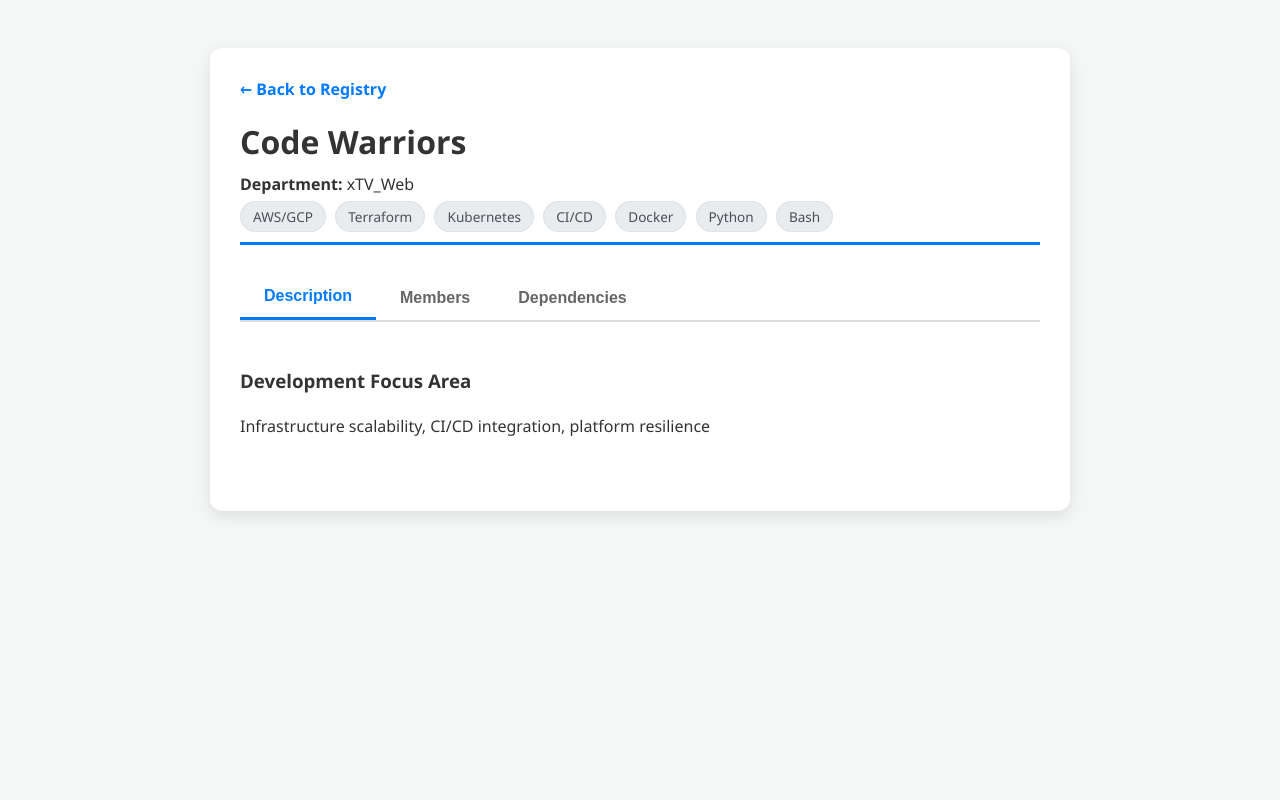
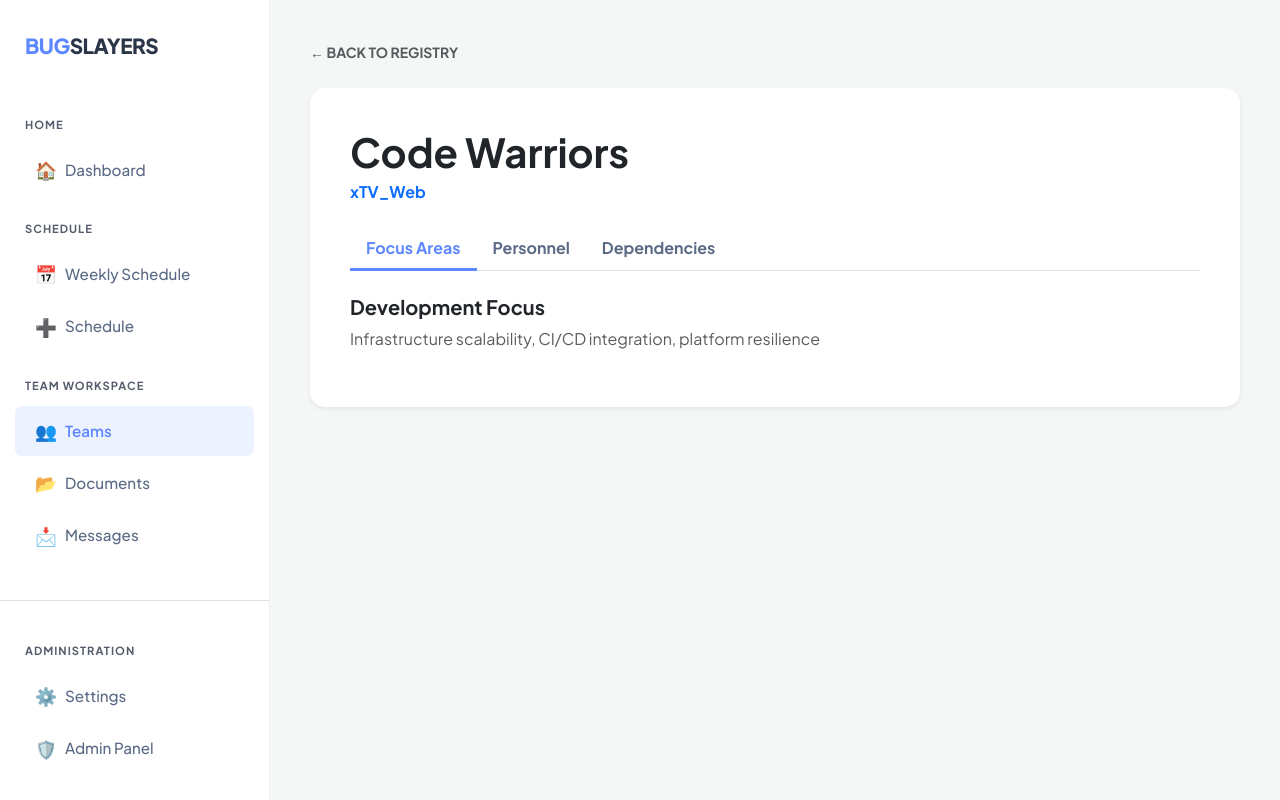
Before and after one commit to WojciechWasilewski00/Bug-Slayers-CWK-2, a Django app: page /teams/1/ in a window 1280 px wide. Run offline with Django 5.2, Linux system fonts and the light colour scheme; data comes from the database, SQL or seed files in the repository.

Commit message:
made the home page and my page connect

```diff
--- a/scheduling/templates/base.html
+++ b/scheduling/templates/base.html
@@ -112,7 +112,7 @@
             </a>
 
             <div class="nav-section-title">Team Workspace</div>
-            <a href="#"><span class="icon-wrapper">👥</span> Teams</a>
+            <a href="http://127.0.0.1:8000/teams/"><span class="icon-wrapper">👥</span> Teams</a>
             <a href="#"><span class="icon-wrapper">📂</span> Documents</a>
             <a href="#"><span class="icon-wrapper">📩</span> Messages</a>
         </div>
--- a/teamapp/templates/team_detail.html
+++ b/teamapp/templates/team_detail.html
@@ -2,186 +2,210 @@
 <html lang="en">
   <head>
     <meta charset="UTF-8" />
+    <meta name="viewport" content="width=device-width, initial-scale=1.0" />
     <title>{{ team.team_name }} | Details</title>
+    <link
+      href="https://cdn.jsdelivr.net/npm/bootstrap@5.3.0/dist/css/bootstrap.min.css"
+      rel="stylesheet"
+    />
+    <link
+      href="https://fonts.googleapis.com/css2?family=Plus+Jakarta+Sans:wght@400;500;600;700;800&display=swap"
+      rel="stylesheet"
+    />
     <style>
+      :root {
+        --sidebar-bg: #ffffff;
+        --sidebar-text: #5a6a85;
+        --accent-color: #5d87ff;
+        --hover-bg: #f6f9fc;
+        --body-bg: #f4f7f6;
+      }
       body {
-        font-family: "Segoe UI", Tahoma, Geneva, Verdana, sans-serif;
-        background: #f4f7f6;
+        background-color: var(--body-bg);
+        display: flex;
+        min-height: 100vh;
+        margin: 0;
+        font-family: "Plus Jakarta Sans", sans-serif;
+      }
+      .sidebar {
+        width: 270px;
+        background-color: var(--sidebar-bg);
+        position: fixed;
+        height: 100vh;
+        border-right: 1px solid #eef2f6;
+        display: flex;
+        flex-direction: column;
+        z-index: 1000;
+      }
+      .sidebar-brand {
+        padding: 30px 25px;
+        font-size: 1.3rem;
+        font-weight: 800;
+        color: #2a3547;
+        letter-spacing: -0.5px;
+      }
+      .nav-section-title {
+        font-size: 0.7rem;
+        font-weight: 700;
+        color: #2a3547;
+        text-transform: uppercase;
+        padding: 10px 25px;
+        margin-top: 15px;
+        letter-spacing: 1px;
+        opacity: 0.8;
+      }
+      .sidebar a {
+        padding: 12px 20px;
+        margin: 2px 15px;
+        display: flex;
+        align-items: center;
+        color: var(--sidebar-text);
+        text-decoration: none;
+        font-weight: 500;
+        font-size: 0.95rem;
+        border-radius: 7px;
+        transition: all 0.2s ease-in-out;
+      }
+      .sidebar a:hover,
+      .sidebar a.active {
+        background-color: #ecf2ff;
+        color: var(--accent-color);
+        font-weight: 600;
+      }
+      .icon-wrapper {
+        width: 30px;
+        font-size: 1.1rem;
+      }
+      .main-content {
+        margin-left: 270px;
+        flex-grow: 1;
         padding: 40px;
-        color: #333;
+        width: calc(100% - 270px);
       }
-      .detail-card {
-        max-width: 800px;
-        margin: auto;
+      .custom-card {
         background: white;
-        padding: 30px;
-        border-radius: 12px;
-        box-shadow: 0 5px 15px rgba(0, 0, 0, 0.1);
+        border-radius: 15px;
+        padding: 40px;
+        box-shadow: 0 4px 20px rgba(0, 0, 0, 0.05);
       }
-      .back-link {
-        text-decoration: none;
-        color: #007bff;
-        font-weight: bold;
-        display: inline-block;
-        margin-bottom: 20px;
+      .nav-tabs .nav-link {
+        border: none;
+        color: #5a6a85;
+        font-weight: 700;
       }
-
-      .header-section {
-        border-bottom: 3px solid #007bff;
-        padding-bottom: 15px;
-        margin-bottom: 20px;
-      }
-      .skill-badge {
-        background: #e9ecef;
-        padding: 5px 12px;
-        border-radius: 20px;
-        font-size: 0.85em;
-        margin-right: 5px;
-        color: #495057;
-        border: 1px solid #dee2e6;
-      }
-
-      /* Tabs Styling */
-      .tabs {
-        display: flex;
-        border-bottom: 2px solid #ddd;
-        margin-top: 30px;
-      }
-      .tab-btn {
-        padding: 12px 24px;
-        cursor: pointer;
-        border: none;
+      .nav-tabs .nav-link.active {
+        color: var(--accent-color);
+        border-bottom: 3px solid var(--accent-color);
         background: none;
-        font-weight: bold;
-        color: #666;
-        font-size: 1rem;
-        transition: 0.3s;
-      }
-      .tab-btn.active {
-        color: #007bff;
-        border-bottom: 3px solid #007bff;
-      }
-
-      .tab-content {
-        display: none;
-        padding: 25px 0;
-        line-height: 1.6;
-      }
-      .tab-content.active {
-        display: block;
-        animation: fadeIn 0.4s;
-      }
-
-      .dependency-box {
-        background: #fff3cd;
-        padding: 20px;
-        border-radius: 8px;
-        border: 1px solid #ffeeba;
-        color: #856404;
-      }
-      .type-tag {
-        display: inline-block;
-        background: #856404;
-        color: white;
-        padding: 2px 8px;
-        border-radius: 4px;
-        font-size: 0.75em;
-        text-transform: uppercase;
-        margin-bottom: 10px;
-      }
-
-      @keyframes fadeIn {
-        from {
-          opacity: 0;
-        }
-        to {
-          opacity: 1;
-        }
       }
     </style>
   </head>
   <body>
-    <div class="detail-card">
-      <a href="{% url 'team_list' %}" class="back-link"
-        >&larr; Back to Registry</a
+    <div class="sidebar">
+      <div class="sidebar-brand">
+        <span style="color: var(--accent-color)">BUG</span>SLAYERS
+      </div>
+
+      <div class="flex-grow-1">
+        <div class="nav-section-title">Home</div>
+        <a href="/"><span class="icon-wrapper">🏠</span> Dashboard</a>
+
+        <div class="nav-section-title">Schedule</div>
+        <a href="{% url 'weekly_schedule' %}"
+          ><span class="icon-wrapper">📅</span> Weekly Schedule</a
         >
+        <a href="#"><span class="icon-wrapper">➕</span> Schedule</a>
 
-      <div class="header-section">
-        <h1 style="margin: 0 0 10px 0">{{ team.team_name }}</h1>
-        <div style="margin-bottom: 10px">
-          <strong>Department:</strong> {{ team.department}}
+        <div class="nav-section-title">Team Workspace</div>
+        <a href="{% url 'team_list' %}" class="active"
+          ><span class="icon-wrapper">👥</span> Teams</a
+        >
+        <a href="#"><span class="icon-wrapper">📂</span> Documents</a>
+        <a href="#"><span class="icon-wrapper">📩</span> Messages</a>
       </div>
-        <div>
-          {% for skill in team.skills.all %}
-          <span class="skill-badge">{{ skill.name }}</span>
-          {% endfor %}
+
+      <div class="mt-auto border-top pt-3 pb-4">
+        <div class="nav-section-title">Administration</div>
+        <a href="#"><span class="icon-wrapper">⚙️</span> Settings</a>
+        <a href="/admin/" target="_blank"
+          ><span class="icon-wrapper">🛡️</span> Admin Panel</a
+        >
       </div>
     </div>
 
-      <div class="tabs">
-        <button class="tab-btn active" onclick="openTab(event, 'description')">
-          Description
+    <div class="main-content">
+      <div class="mb-4">
+        <a
+          href="{% url 'team_list' %}"
+          class="text-decoration-none text-muted fw-bold small"
+          >← BACK TO REGISTRY</a
+        >
+      </div>
+
+      <div class="custom-card shadow-sm">
+        <h1 class="fw-bold text-dark mb-1">{{ team.team_name }}</h1>
+        <p class="text-primary fw-bold mb-4">{{ team.department }}</p>
+
+        <ul class="nav nav-tabs mb-4" id="detailTabs" role="tablist">
+          <li class="nav-item">
+            <button
+              class="nav-link active"
+              id="focus-tab"
+              data-bs-toggle="tab"
+              data-bs-target="#focus"
+              type="button"
+            >
+              Focus Areas
             </button>
-        <button class="tab-btn" onclick="openTab(event, 'members')">
-          Members
+          </li>
+          <li class="nav-item">
+            <button
+              class="nav-link"
+              id="people-tab"
+              data-bs-toggle="tab"
+              data-bs-target="#people"
+              type="button"
+            >
+              Personnel
             </button>
-        <button class="tab-btn" onclick="openTab(event, 'dependencies')">
+          </li>
+          <li class="nav-item">
+            <button
+              class="nav-link"
+              id="dep-tab"
+              data-bs-toggle="tab"
+              data-bs-target="#dep"
+              type="button"
+            >
               Dependencies
             </button>
+          </li>
+        </ul>
+
+        <div class="tab-content">
+          <div class="tab-pane fade show active" id="focus">
+            <h5 class="fw-bold">Development Focus</h5>
+            <p class="text-muted">
+              {{ team.team_description|default:"No description provided." }}
+            </p>
           </div>
-
-      <div id="description" class="tab-content active">
-        <h3>Development Focus Area</h3>
-        <p>{{ team.team_description|default:"No description available." }}</p>
+          <div class="tab-pane fade" id="people">
+            <h5 class="fw-bold">Team Leader</h5>
+            <p class="fw-bold text-dark p-3 bg-light rounded shadow-xs">
+              {{ team.manager.first_name|default:team.manager.username }}
+            </p>
           </div>
-
-      <div id="members" class="tab-content">
-        <h3>Team members</h3>
-        <p>This team is currently operated by:</p>
-        <div
-          style="
-            background: #f8f9fa;
-            padding: 15px;
-            border-left: 5px solid #007bff;
-            border-radius: 4px;
-          "
+          <div class="tab-pane fade" id="dep">
+            <h5 class="fw-bold mb-3">Dependencies</h5>
+            <span class="badge bg-primary mb-2 shadow-sm"
+              >{{ team.dependency_type }}</span
             >
-          <strong>Team Leader:</strong>
-          {{ team.manager.first_name|default:team.manager.username }}
+            <p class="text-dark">{{ team.dependencies }}</p>
+          </div>
+        </div>
       </div>
     </div>
 
-      <div id="dependencies" class="tab-content">
-        <h3>Downstream Dependencies</h3>
-        {% if team.dependencies %}
-        <div class="dependency-box">
-          {% if team.dependency_type %}
-          <span class="type-tag">{{ team.dependency_type }}</span>
-          {% endif %}
-          <p style="margin: 0">{{ team.dependencies }}</p>
-        </div>
-        {% else %}
-        <p style="color: #888; font-style: italic">
-          No dependencies recorded for this team.
-        </p>
-        {% endif %}
-      </div>
-    </div>
-
-    <script>
-      function openTab(evt, tabName) {
-        var i, content, buttons;
-        content = document.getElementsByClassName("tab-content");
-        for (i = 0; i < content.length; i++) {
-          content[i].classList.remove("active");
-        }
-        buttons = document.getElementsByClassName("tab-btn");
-        for (i = 0; i < buttons.length; i++) {
-          buttons[i].classList.remove("active");
-        }
-        document.getElementById(tabName).classList.add("active");
-        evt.currentTarget.classList.add("active");
-      }
-    </script>
+    <script src="https://cdn.jsdelivr.net/npm/bootstrap@5.3.0/dist/js/bootstrap.bundle.min.js"></script>
   </body>
 </html>
```
Also changed, not shown: teamapp/templates/team_page.html (+145 -121 lines). Lines whose indentation alone changed are shown as unchanged.
